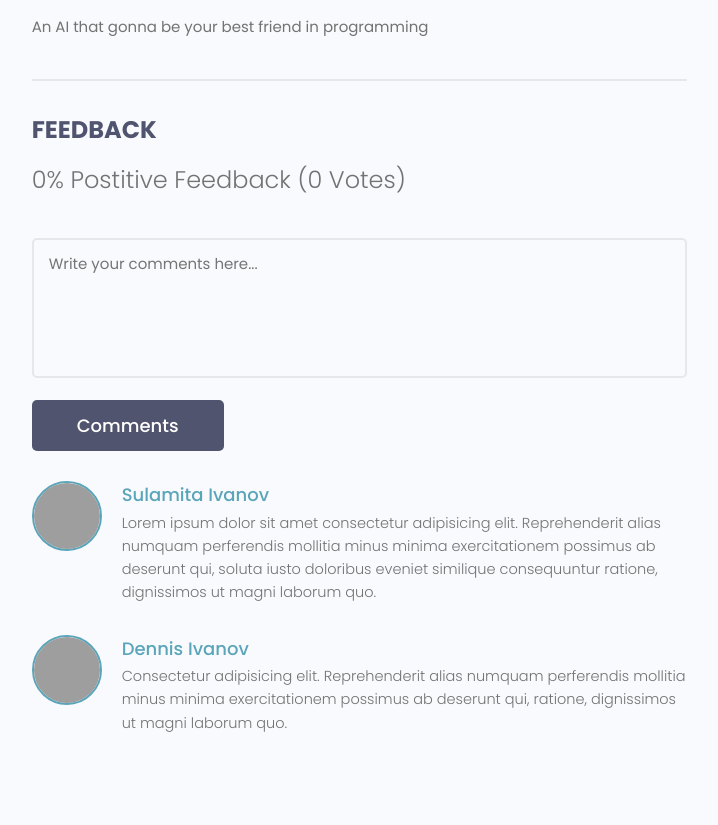
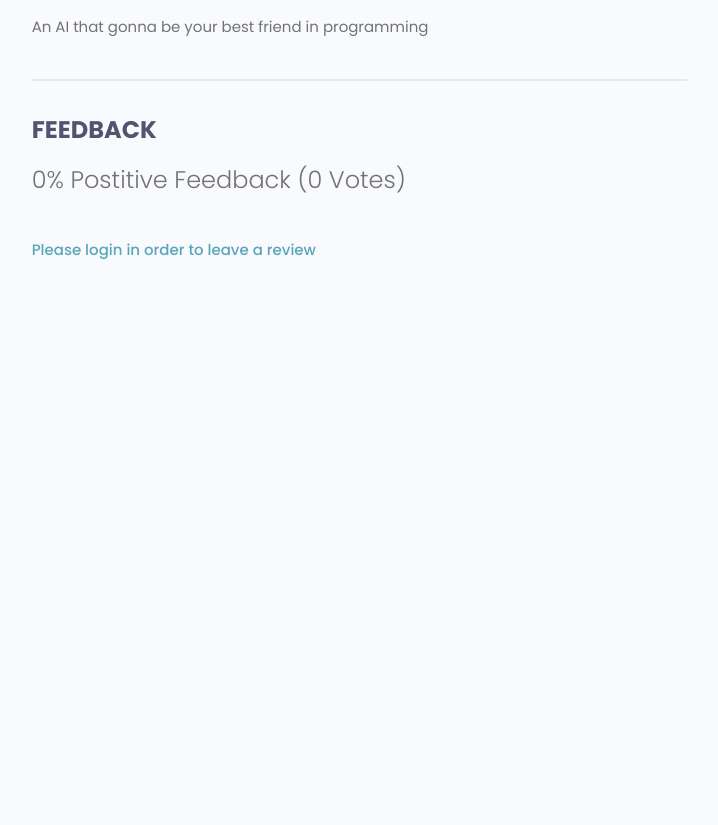
Before and after one commit to capamir/devsearch-project, a Django app: a page that uses projects/templates/projects/single-project.html in a window 1280 px wide. Shown: the part 696-1521 px from the top of the page, without its empty margins (465-1183 px from the left). After the commit the page ends 955 px from the top, so only its background shows below. Run offline with Django 4.2, Linux system fonts and the light colour scheme; data comes from the database, SQL or seed files in the repository; both versions use the stored data as it was after the commit; some libraries are stand-ins or nearby versions; grey boxes are pictures that could not be loaded.

Commit message:
Review
Review functionality completed

```diff
--- a/projects/forms.py
+++ b/projects/forms.py
@@ -1,6 +1,6 @@
 from django.forms import ModelForm
 from django import forms
-from .models import Project
+from .models import Project, Review
 
 class ProjectForm(ModelForm):
     class Meta:
@@ -17,3 +17,19 @@ class ProjectForm(ModelForm):
 
         for label, field in self.fields.items():
             field.widget.attrs.update({'class': 'input'})
+
+class ReviewForm(ModelForm):
+    class Meta:
+        model = Review
+        fields = ['value', 'body']
+
+        labels = {
+            'value': 'Place your vote',
+            'body': 'Add a coment with your vote'
+        }
+
+    def __init__(self, *args, **kwargs):
+        super(ReviewForm, self).__init__(*args, **kwargs)
+
+        for label, field in self.fields.items():
+            field.widget.attrs.update({'class': 'input'})
--- a/projects/models.py
+++ b/projects/models.py
@@ -21,20 +21,40 @@ class Project(models.Model):
         return self.title
 
     class Meta:
-        ordering = ['created']
+        ordering = ['-vote_ratio', 'vote_total', 'title']
+
+    @property
+    def getVoteCount(self):
+        reviews = self.review_set.all()
+        upVotes = reviews.filter(value='up').count()
+        totalVotes = reviews.count()
+
+        ratio = (upVotes / totalVotes) * 100
+        self.vote_total = totalVotes
+        self.vote_ratio = ratio
+        self.save()
+
+    @property
+    def reviewers(self):
+        queryset = self.review_set.all().value_list('owner__id', flat=True)
+        return queryset
+
 
 class Review(models.Model):
     VOTE_TYPE = (
         ('up', 'Up Vote'),
         ('down', 'Down Vote'),
     )
-    # owner = models.ForeignKey
+    owner = models.ForeignKey(Profile, on_delete=models.CASCADE, null=True)
     project = models.ForeignKey(Project, on_delete=models.CASCADE)
     body = models.TextField(null=True, blank=True)
     value = models.CharField(max_length=200, choices=VOTE_TYPE)
 
     created = models.DateTimeField(auto_now_add=True)
     id = models.UUIDField(default=uuid.uuid4, primary_key=True, unique=True, editable=False)
+
+    class Meta:
+        unique_together = [['owner', 'project']]
 
     def __str__(self):
         return self.value
--- a/projects/templates/projects/single-project.html
+++ b/projects/templates/projects/single-project.html
@@ -40,42 +40,43 @@
             {{project.vote_ratio}}% Postitive Feedback ({{project.vote_total}} Vote{{project.vote_total|pluralize:'s'}})
           </h5>
 
-          <form class="form" action="#" method="POST">
+          {% if request.user.is_authenticated %}
+            {% if request.user.profile.id in project.reviewers %}
+              <p>You have already submitted your review for this project</p>
+            {% elif request.user.profile != project.owner %}
+              <form class="form" action="{% url 'single-project' project.id %}" method="POST">
+                {% csrf_token %}
+                {% for field in form %}
                 <!-- Textarea -->
                 <div class="form__field">
-              <label for="formInput#textarea">Comments: </label>
-              <textarea class="input input--textarea" name="message" id="formInput#textarea"
-                placeholder="Write your comments here..."></textarea>
+                  <label for="formInput#textarea">{{field.label}}: </label>
+                  {{field}}
                 </div>
+                {% endfor %}
+
                 <input class="btn btn--sub btn--lg" type="submit" value="Comments" />
               </form>
+            {% endif %}
+          {% else %}
+            <a href="{% url 'login' %}?next={{request.path}}">Please login in order to leave a review</a>
+          {% endif %}
+
           <div class="commentList">
+            {% for review in project.review_set.all %}
+              {% if review.body %}
                 <div class="comment">
-              <a href="profile.html">
+                  <a href="{% url 'single-profile' review.owner.id %}">
                     <img class="avatar avatar--md"
-                  src="https://pbs.twimg.com/profile_images/1335382240931368961/b3wSZKj4_400x400.jpg" alt="user" />
+                      src="{{review.owner.profile_image.url}}" alt="user" />
                   </a>
                   <div class="comment__details">
-                <a href="profile.html" class="comment__author">Sulamita Ivanov</a>
-                <p class="comment__info">
-                  Lorem ipsum dolor sit amet consectetur adipisicing elit. Reprehenderit alias numquam perferendis
-                  mollitia minus minima exercitationem possimus ab deserunt qui, soluta iusto doloribus eveniet
-                  similique consequuntur ratione, dignissimos ut magni laborum quo.
-                </p>
+                    <a href="{% url 'single-profile' review.owner.id %}" class="comment__author">{{review.owner.name}}</a>
+                    <p class="comment__info">{{review.body|linebreaksbr}}</p>
                   </div>
                 </div>
-            <div class="comment">
-              <a href="profile.html">
-                <img class="avatar avatar--md" src="https://avatars.githubusercontent.com/u/33843378" alt="user" />
-              </a>
-              <div class="comment__details">
-                <a href="profile.html" class="comment__author">Dennis Ivanov</a>
-                <p class="comment__info">
-                  Consectetur adipisicing elit. Reprehenderit alias numquam perferendis mollitia minus minima
-                  exercitationem possimus ab deserunt qui, ratione, dignissimos ut magni laborum quo.
-                </p>
-              </div>
-            </div>
+              {% endif %}
+            {% endfor %}
+
           </div>
         </div>
       </div>
--- a/projects/views.py
+++ b/projects/views.py
@@ -1,8 +1,8 @@
 from django.shortcuts import render, redirect
 from django.contrib.auth.decorators import login_required
-
+from django.contrib import messages
 from .models import Project
-from .forms import ProjectForm
+from .forms import ProjectForm, ReviewForm
 from .utils import searchProjects, paginateProjects
 
 # Create your views here.
@@ -21,9 +21,24 @@ def projects(request):
 
 def project(request, pk):
     projectObj = Project.objects.get(id=pk)
+    form = ReviewForm()
+
+    if request.method == 'POST':
+        form = ReviewForm(request.POST)
+        if form.is_valid():
+            review = form.save(commit=False)
+            review.project = projectObj
+            review.owner = request.user.profile
+            review.save()
+            #Update the project's vote count
+            projectObj.getVoteCount
+
+            messages.success(request, 'Review successfully was submitted!')
+            return redirect('single-project', pk=projectObj.id)
 
     context = {
-        'project': projectObj
+        'project': projectObj,
+        'form': form,
     }
     return render(request, 'projects/single-project.html', context)
 
--- a/users/templates/users/login-register.html
+++ b/users/templates/users/login-register.html
@@ -13,7 +13,7 @@
         <p>Hello Developer, Welcome Back!</p>
       </div>
 
-      <form action="{% url 'login' %}" class="form auth__form" method="POST">
+      <form action="" class="form auth__form" method="POST">
         {% csrf_token %}
         <!-- Input:Username -->
         <div class="form__field">
--- a/users/views.py
+++ b/users/views.py
@@ -16,7 +16,7 @@ def loginUser(request):
         return redirect('profiles')
 
     if request.method == 'POST':
-        username = request.POST['username']
+        username = request.POST['username'].lower()
         password = request.POST['password']
 
         try:
@@ -29,7 +29,7 @@ def loginUser(request):
 
         if user is not None:
             login(request, user)
-            return redirect('profiles')
+            return redirect(request.GET['next'] if 'next' in request.GET else 'account')
         else:
             messages.error(request, 'Username OR password is incorrect')
 
```
Also changed, not shown: db.sqlite3, projects/migrations/0005_alter_project_options.py (added), projects/migrations/0006_review_owner_alter_review_unique_together.py (added). Lines whose indentation alone changed are shown as unchanged.
